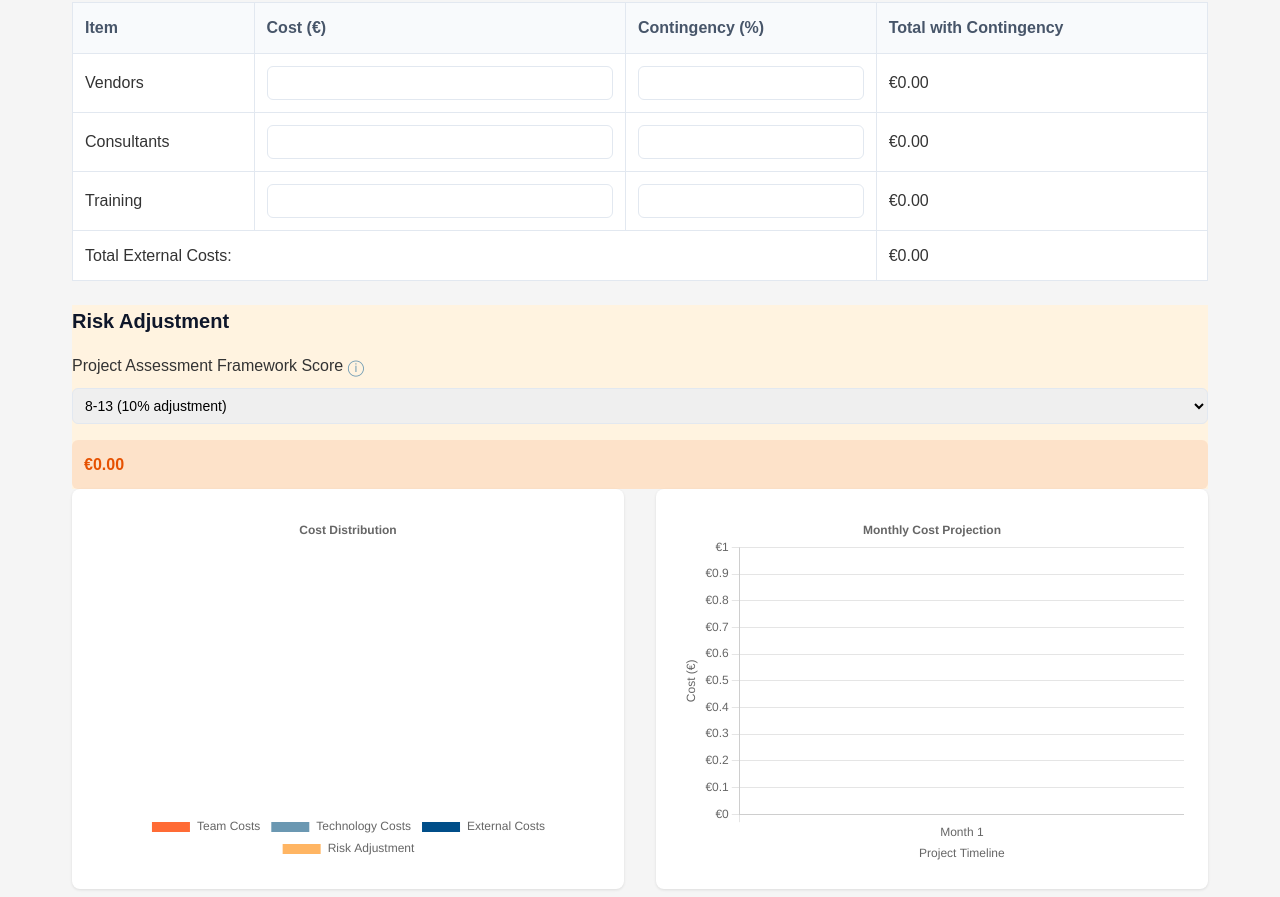
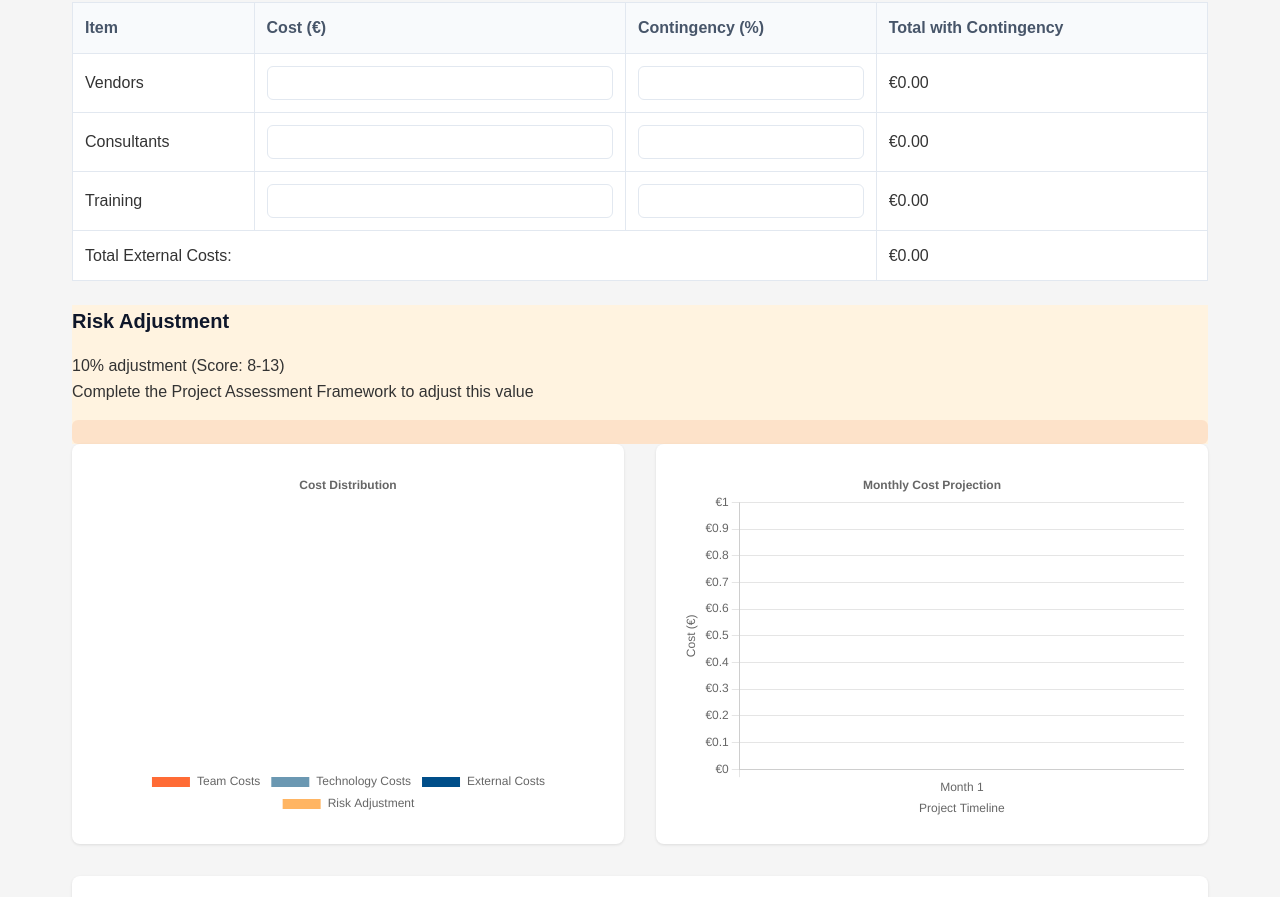
Before and after one commit to EtexIT/calculator, a plain HTML site: page index.html in a window 1280 px wide. Shown: the part 1694-2591 px from the top of the page. Drawn offline with nearby package versions, Linux system fonts and the light colour scheme.

Commit message:
Add files via upload

```diff
--- a/index.html
+++ b/index.html
@@ -13,6 +13,7 @@
         <div class="space-y-4">
             <h1>EtexIT PMO - Project Calculator</h1>
             <div class="nav-links">
+                <a href="project-assesment.html" class="nav-button cost">Assessment</a>
                 <a href="index.html" class="nav-button cost">Cost Estimation</a>
                 <a href="savings.html" class="nav-button savings">Savings</a>
                 <a href="summary.html" class="nav-button business-case active">Business Case</a>
@@ -241,19 +242,13 @@
 <!-- Risk Adjustment Section -->
 <div class="section risk-section">
     <h2 class="section-title">Risk Adjustment</h2>
+
     <div class="form-group">
-        <label for="riskScore">
-            Project Assessment Framework Score
-            <span class="tooltip" data-tooltip="Based on Project Assessment Framework evaluation">ⓘ</span>
-        </label>
-        <select id="riskScore" class="risk-dropdown">
-            <option value="10">8-13 (10% adjustment)</option>
-            <option value="15">14-19 (15% adjustment)</option>
-            <option value="20">20-24 (20% adjustment)</option>
-            <option value="25">25+ (25% adjustment)</option>
-        </select>
+        <div id="riskScore" class="text-lg font-medium mt-2">10% adjustment (Score: 8-13)</div>
+        <div class="text-sm text-gray-600 mt-1">Complete the Project Assessment Framework to adjust this value</div>
     </div>
-    <div id="riskAdjustment" class="risk-amount">€0.00</div>
+
+    <div id="riskAdjustment" class="risk-amount"></div>
 </div>
 
 <!-- Charts Section -->
```
